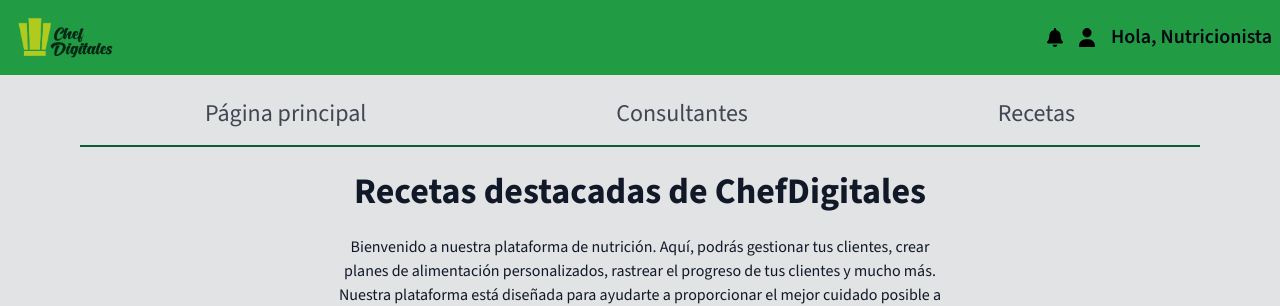
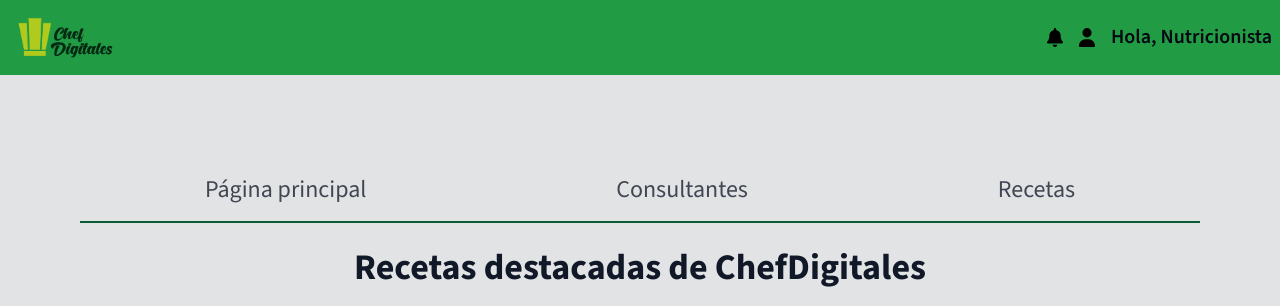
Before and after one commit to JulioLopez27/Plataforma-Nutricionista, a React (Vite) app in the folder web/: page /dashboard in a window 1280 px wide. Shown: the top 306 px of the page. Built offline with nearby package versions, Linux system fonts and the light colour scheme.

Commit message:
fix: add margin top

```diff
--- a/web/src/components/NavBar/index.jsx
+++ b/web/src/components/NavBar/index.jsx
@@ -1,6 +1,6 @@
 export const NavBar = () => {
     return (
-        <nav className="container max-w-full ">
+        <nav className="container max-w-full mt-24">
 
             <div className="flex justify-around mt-5 mx-20 pb-4 border-b-2 border-verde_oscuro font-medium text-gris_texto text-sm sm:text-base md:text-lg lg:text-xl xl:text-2xl ">
 
```
